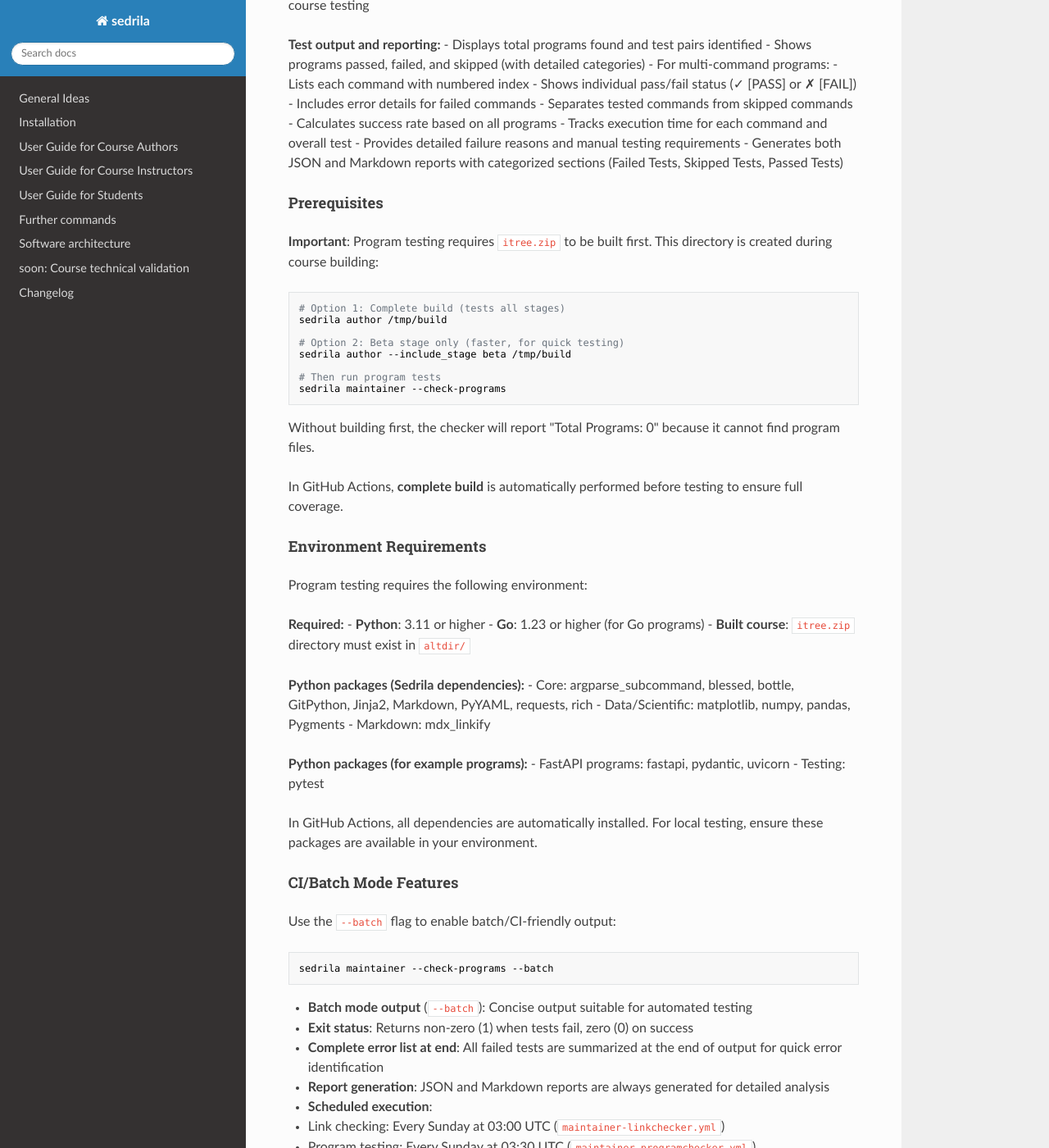
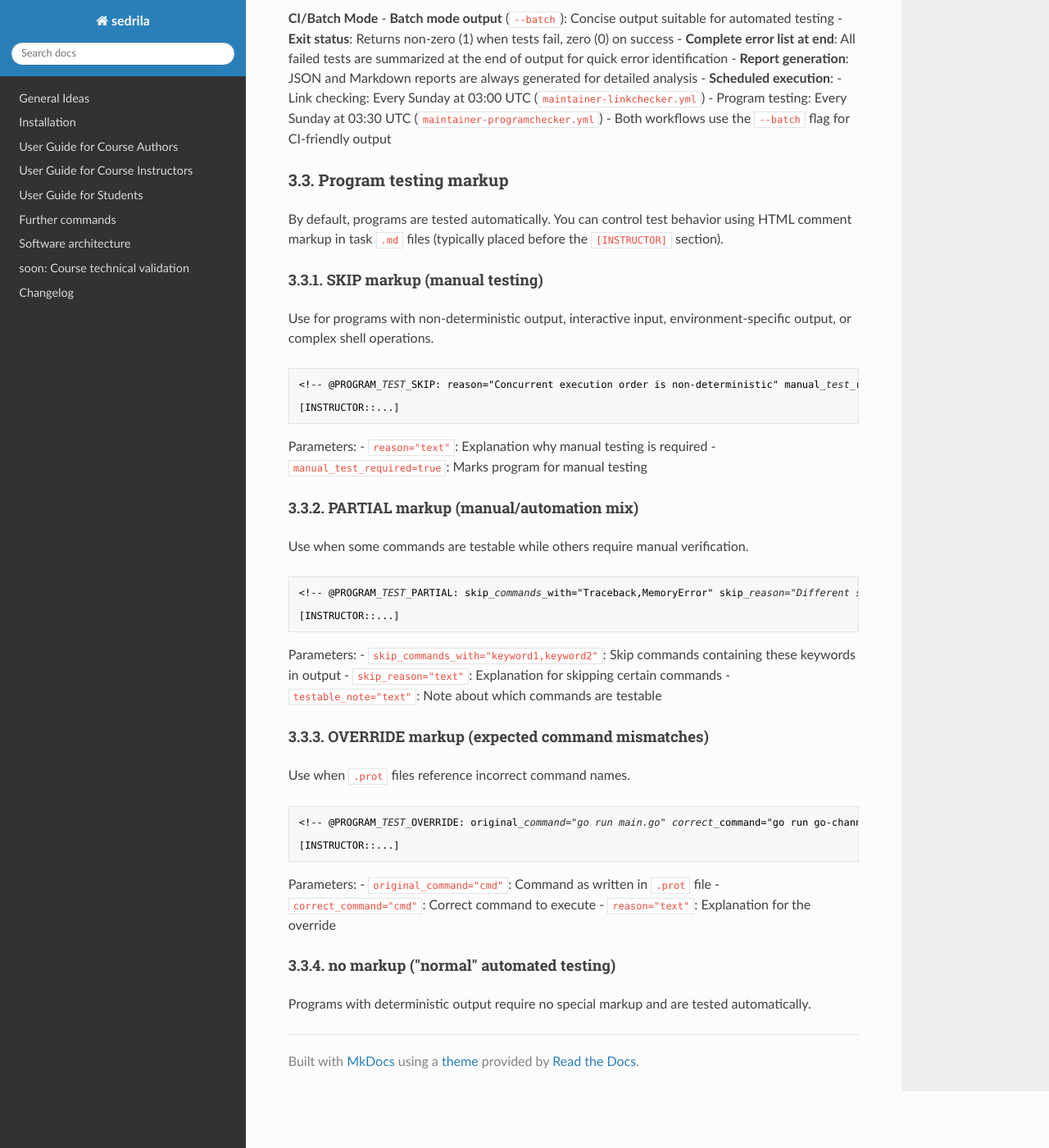
Before and after one commit to fubinf/sedrila, an MkDocs documentation site: the page built from docs/maintainer.md, in a window 1280 px wide and 1400 px high, scrolled down 3296 px. Shown: the whole window at 82% size. Built offline with MkDocs 1.6.1, drawn with Linux system fonts in a browser that asks for light colours; nearby versions of some CDN libraries; some of the changed text lies outside the part shown.

Commit message:
docs/maintainer.md: #31; brought into logical ordering; helpful and numbered headings; decoupled from propra-inf

````diff
--- a/docs/maintainer.md
+++ b/docs/maintainer.md
@@ -1,11 +1,12 @@
-# `sedrila maintainer` - Course Maintenance
+# `sedrila` use for people defending a SeDriLa against the ravages of time
 
-The `sedrila maintainer` subcommand provides lightweight tools for maintaining course quality
-without building the course. It operates directly on source files for faster execution.
+**All functionality described herein is in alpha development stage and is subject to change!**
 
-## Usage
+The `sedrila maintainer` subcommand provides lightweight tools for maintaining the technical integrity
+of a SeDriLa course without building the course.
+It operates directly on source files for faster execution.
 
-Basic command structure:
+## 1. Basic command structure
 
 ```bash
 sedrila maintainer [options]
@@ -19,25 +20,27 @@
 
 Instead, it performs quality checks directly on source markdown and protocol files.
 
-## Options
+Function options:
+- `--check-links [markdown_file]`: Check URLs for availability
+-
 
 Common options:
 - `--config <configfile>`: Specify configuration file (default: `sedrila.yaml`)
 - `--log <level>`: Set logging level (DEBUG, INFO, WARNING, ERROR, CRITICAL)
 
-### Link Checking
+## 2. Link Checking: `--check-links`
 
 - Option `--check-links [markdown_file]` validates external HTTP/HTTPS links found in markdown files.
   Without an argument, it checks all course files. With a file argument, it checks only that specific file.
   Uses HEAD requests by default for efficiency, falling back to GET only when content validation is needed.
   Generates fixed-name reports: `link_check_report.json` and `link_check_report.md` in the current directory.
-  Supports custom validation rules via HTML comments in markdown files (see examples below).
+  Supports custom link validation rules via HTML comments in markdown files.
   Avoids checking duplicate URLs and includes comprehensive statistics in the main report.
   Examples:
   - `sedrila maintainer --check-links` (check all course files)
-  - `sedrila maintainer --check-links ch/Chapter1/Task1.md` (check specific file)
+  - `sedrila maintainer --check-links ch/Chapter1/Task1.md` (check one specific file)
 
-#### Link validation rules
+### 2.1 Link validation rules
 
 By default, links are considered successful if they return 2xx or 3xx status codes.
 You can specify custom validation rules using HTML comments before links:
@@ -65,14 +68,11 @@
 non-2xx/3xx status codes (e.g., 403), you must explicitly declare this with a `LINK_CHECK` comment.
 The checker will still make the request to verify the actual status code.
 
-#### CI/CD Integration
 
-Link checking is now used for Github Actions
+## 3. Program Testing: `--check-programs`
 
-### Protocol Comparison and Program Testing
-
-- Option `--check-programs [program_file]` tests exemplary programs from `itree.zip` against their corresponding protocol files.
-  Without an argument, it tests all programs. With a file argument, it tests only that specific file.
+Option `--check-programs [program_file]` tests exemplary programs from `itree.zip` against their corresponding protocol files.
+Without an argument, it tests all programs. With a file argument, it tests only that specific file.
 
 **How it works:**
 - **Automatic test pair discovery**: Scans `itree.zip` for program files and finds corresponding `.prot` files in `altdir/ch/`
@@ -85,59 +85,51 @@
 - `sedrila maintainer --check-programs` (test all programs)
 - `sedrila maintainer --check-programs altdir/itree.zip/Sprachen/Go/go-channels.go` (test single file)
 
-#### Program testing markup
 
-By default, programs are tested automatically. You can control test behavior using HTML comment markup in task `.md` files (typically placed before the `[INSTRUCTOR]` section).
+### 3.1 Prerequisites
 
-**Available markup types:**
+#### 3.1.1. Build
 
-**1. SKIP markup** - Programs requiring manual testing:
+**Important**: Program testing requires `itree.zip` to be built first. This directory is created during course building:
 
-Use for programs with non-deterministic output, interactive input, environment-specific output, or complex shell operations.
+```bash
+# Option 1: Complete build (tests all stages)
+sedrila author /tmp/build
 
-```markdown
-<!-- @PROGRAM_TEST_SKIP: reason="Concurrent execution order is non-deterministic" manual_test_required=true -->
+# Option 2: Beta stage only (faster, for quick testing)
+sedrila author --include_stage beta /tmp/build
 
-[INSTRUCTOR::...]
+# Then run program tests
+sedrila maintainer --check-programs
 ```
 
-Parameters:
-- `reason="text"`: Explanation why manual testing is required
-- `manual_test_required=true`: Marks program for manual testing
+Without building first, the checker will report "Total Programs: 0" because it cannot find program files.
 
-**2. PARTIAL markup** - Programs with mixed testability:
+In a GitHub Action, **complete build** should be performed before testing to ensure full coverage.
 
-Use when some commands are testable while others require manual verification.
 
-```markdown
-<!-- @PROGRAM_TEST_PARTIAL: skip_commands_with="Traceback,MemoryError" skip_reason="Different stack depths lead to inconsistent output" testable_note="Other commands can be automatically tested" -->
+#### 3.1.2. Operating environment
 
-[INSTRUCTOR::...]
-```
+Program testing requires the following environment:
 
-Parameters:
-- `skip_commands_with="keyword1,keyword2"`: Skip commands containing these keywords in output
-- `skip_reason="text"`: Explanation for skipping certain commands
-- `testable_note="text"`: Note about which commands are testable
+**Required:**
+- **Python**: 3.11 or higher
+- **Go**: 1.23 or higher (for Go programs)
+- **Built course**: `itree.zip` directory must exist in `altdir/`
 
-**3. OVERRIDE markup** - Correct command mismatches:
+**Python packages (Sedrila dependencies):**
+- Core: argparse_subcommand, blessed, bottle, GitPython, Jinja2, Markdown, PyYAML, requests, rich
+- Data/Scientific: matplotlib, numpy, pandas, Pygments
+- Markdown: mdx_linkify
 
-Use when `.prot` files reference incorrect command names.
+**Python packages (for example programs):**
+- FastAPI programs: fastapi, pydantic, uvicorn
+- Testing: pytest
 
-```markdown
-<!-- @PROGRAM_TEST_OVERRIDE: original_command="go run main.go" correct_command="go run go-channels.go" reason=".prot file uses main.go but actual file is go-channels.go" -->
+In GitHub Actions, all dependencies are automatically installed. For local testing, ensure these packages are available in your environment.
 
-[INSTRUCTOR::...]
-```
 
-Parameters:
-- `original_command="cmd"`: Command as written in `.prot` file
-- `correct_command="cmd"`: Correct command to execute
-- `reason="text"`: Explanation for the override
-
-**4. Normal testing** - No markup needed:
-
-Programs with deterministic output require no special markup and are tested automatically
+### 3.2 General behavior
 
 **Multi-command testing:**
 - Parses and tests **ALL testable commands** from each `.prot` file
@@ -167,53 +159,7 @@
 - Provides detailed failure reasons and manual testing requirements
 - Generates both JSON and Markdown reports with categorized sections (Failed Tests, Skipped Tests, Passed Tests)
 
-#### Prerequisites
-
-**Important**: Program testing requires `itree.zip` to be built first. This directory is created during course building:
-
-```bash
-# Option 1: Complete build (tests all stages)
-sedrila author /tmp/build
-
-# Option 2: Beta stage only (faster, for quick testing)
-sedrila author --include_stage beta /tmp/build
-
-# Then run program tests
-sedrila maintainer --check-programs
-```
-
-Without building first, the checker will report "Total Programs: 0" because it cannot find program files.
-
-In GitHub Actions, **complete build** is automatically performed before testing to ensure full coverage.
-
-#### Environment Requirements
-
-Program testing requires the following environment:
-
-**Required:**
-- **Python**: 3.11 or higher
-- **Go**: 1.23 or higher (for Go programs)
-- **Built course**: `itree.zip` directory must exist in `altdir/`
-
-**Python packages (Sedrila dependencies):**
-- Core: argparse_subcommand, blessed, bottle, GitPython, Jinja2, Markdown, PyYAML, requests, rich
-- Data/Scientific: matplotlib, numpy, pandas, Pygments
-- Markdown: mdx_linkify
-
-**Python packages (for example programs):**
-- FastAPI programs: fastapi, pydantic, uvicorn
-- Testing: pytest
-
-In GitHub Actions, all dependencies are automatically installed. For local testing, ensure these packages are available in your environment.
-
-#### CI/Batch Mode Features
-
-Use the `--batch` flag to enable batch/CI-friendly output:
-
-```bash
-sedrila maintainer --check-programs --batch
-```
-
+**CI/Batch Mode**
 - **Batch mode output** (`--batch`): Concise output suitable for automated testing
 - **Exit status**: Returns non-zero (1) when tests fail, zero (0) on success
 - **Complete error list at end**: All failed tests are summarized at the end of output for quick error identification
@@ -222,3 +168,61 @@
   - Link checking: Every Sunday at 03:00 UTC (`maintainer-linkchecker.yml`)
   - Program testing: Every Sunday at 03:30 UTC (`maintainer-programchecker.yml`)
   - Both workflows use the `--batch` flag for CI-friendly output
+
+
+### 3.3. Program testing markup
+
+By default, programs are tested automatically.
+You can control test behavior using HTML comment markup in task `.md` files (typically placed before the `[INSTRUCTOR]` section).
+
+
+#### 3.3.1. SKIP markup (manual testing)
+
+Use for programs with non-deterministic output, interactive input, environment-specific output, or complex shell operations.
+
+```markdown
+<!-- @PROGRAM_TEST_SKIP: reason="Concurrent execution order is non-deterministic" manual_test_required=true -->
+
+[INSTRUCTOR::...]
+```
+
+Parameters:
+- `reason="text"`: Explanation why manual testing is required
+- `manual_test_required=true`: Marks program for manual testing
+
+
+#### 3.3.2. PARTIAL markup (manual/automation mix)
+
+Use when some commands are testable while others require manual verification.
+
+```markdown
+<!-- @PROGRAM_TEST_PARTIAL: skip_commands_with="Traceback,MemoryError" skip_reason="Different stack depths lead to inconsistent output" testable_note="Other commands can be automatically tested" -->
+
+[INSTRUCTOR::...]
+```
+
+Parameters:
+- `skip_commands_with="keyword1,keyword2"`: Skip commands containing these keywords in output
+- `skip_reason="text"`: Explanation for skipping certain commands
+- `testable_note="text"`: Note about which commands are testable
+
+
+#### 3.3.3. OVERRIDE markup (expected command mismatches)
+
+Use when `.prot` files reference incorrect command names.
+
+```markdown
+<!-- @PROGRAM_TEST_OVERRIDE: original_command="go run main.go" correct_command="go run go-channels.go" reason=".prot file uses main.go but actual file is go-channels.go" -->
+
+[INSTRUCTOR::...]
+```
+
+Parameters:
+- `original_command="cmd"`: Command as written in `.prot` file
+- `correct_command="cmd"`: Correct command to execute
+- `reason="text"`: Explanation for the override
+
+
+#### 3.3.4. no markup ("normal" automated testing)
+
+Programs with deterministic output require no special markup and are tested automatically.
````
